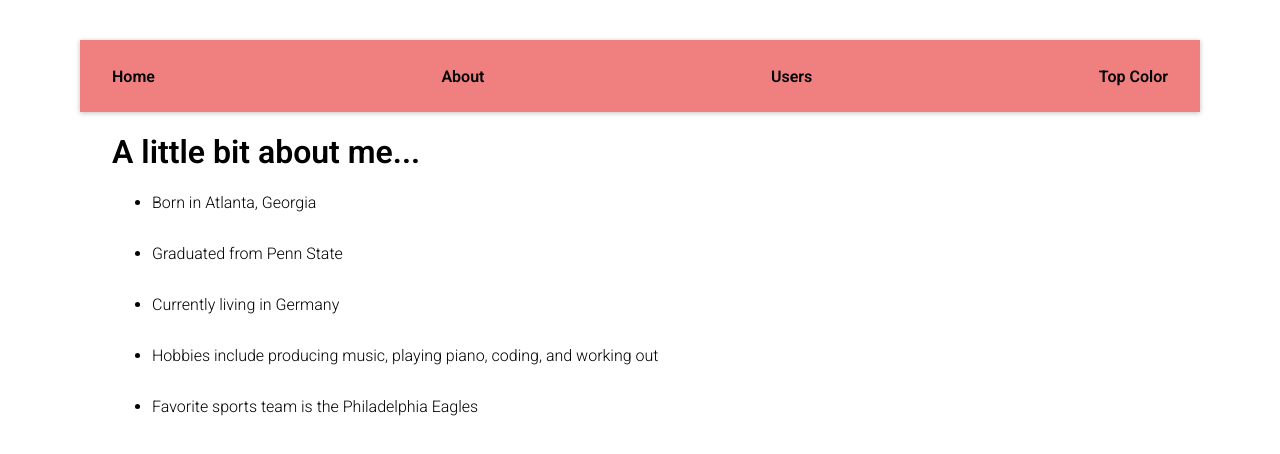
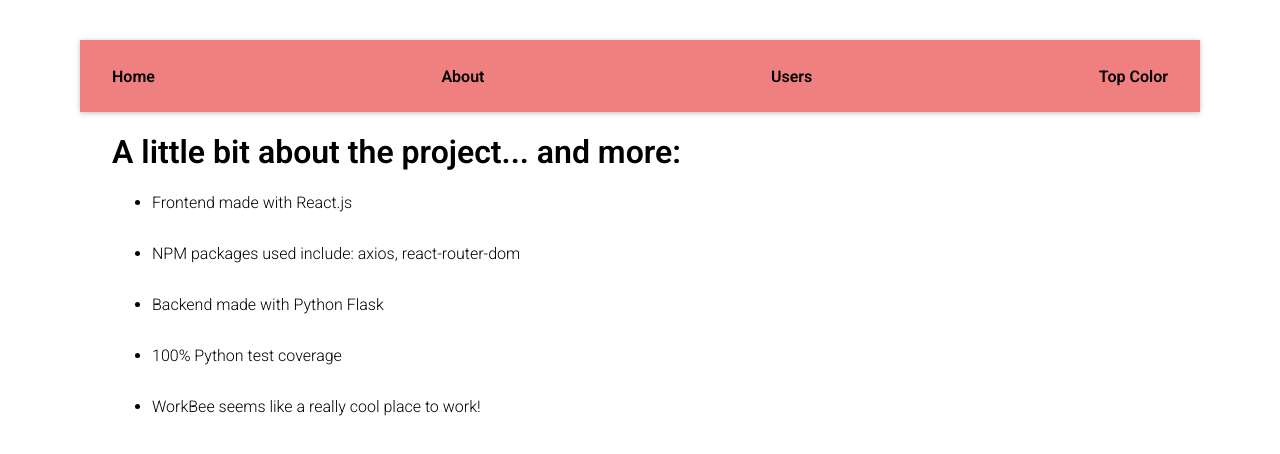
Before and after one commit to DanielJerrehian/FlaskReactAPI, a React (Create React App) app in the folder app/client/: page /about in a window 1280 px wide. Shown: the top 454 px of the page. Built offline with nearby package versions, Linux system fonts and the light colour scheme.

Commit message:
added python unit testing, 100% coverage

```diff
--- a/app/client/src/components/About.js
+++ b/app/client/src/components/About.js
@@ -3,13 +3,13 @@ import React from "react"
 function About() {
     return (
         <div>
-            <h1>A little bit about me...</h1>
+            <h1>A little bit about the project... and more:</h1>
             <ul>
-                <li className="data">Born in Atlanta, Georgia</li>
-                <li className="data">Graduated from Penn State</li>
-                <li className="data">Currently living in Germany</li>
-                <li className="data">Hobbies include producing music, playing piano, coding, and working out</li>
-                <li className="data">Favorite sports team is the Philadelphia Eagles</li>
+                <li className="data">Frontend made with React.js</li>
+                <li className="data">NPM packages used include: axios, react-router-dom</li>
+                <li className="data">Backend made with Python Flask</li>
+                <li className="data">100% Python test coverage</li>
+                <li className="data">WorkBee seems like a really cool place to work!</li>
             </ul>
         </div>
     )
--- a/app/client/src/components/Home.js
+++ b/app/client/src/components/Home.js
@@ -9,7 +9,7 @@ import PostForm from './PostForm'
 
 function Home() {
     const [data, setData] = useState([{}])
-    const [formData, setFormData] = useState({name: "", age: "", favoriteColor: "" })
+    const [formData, setFormData] = useState({name: "", age: "", favoriteColor: ""})
 
     useEffect(() => {
         axios
```
